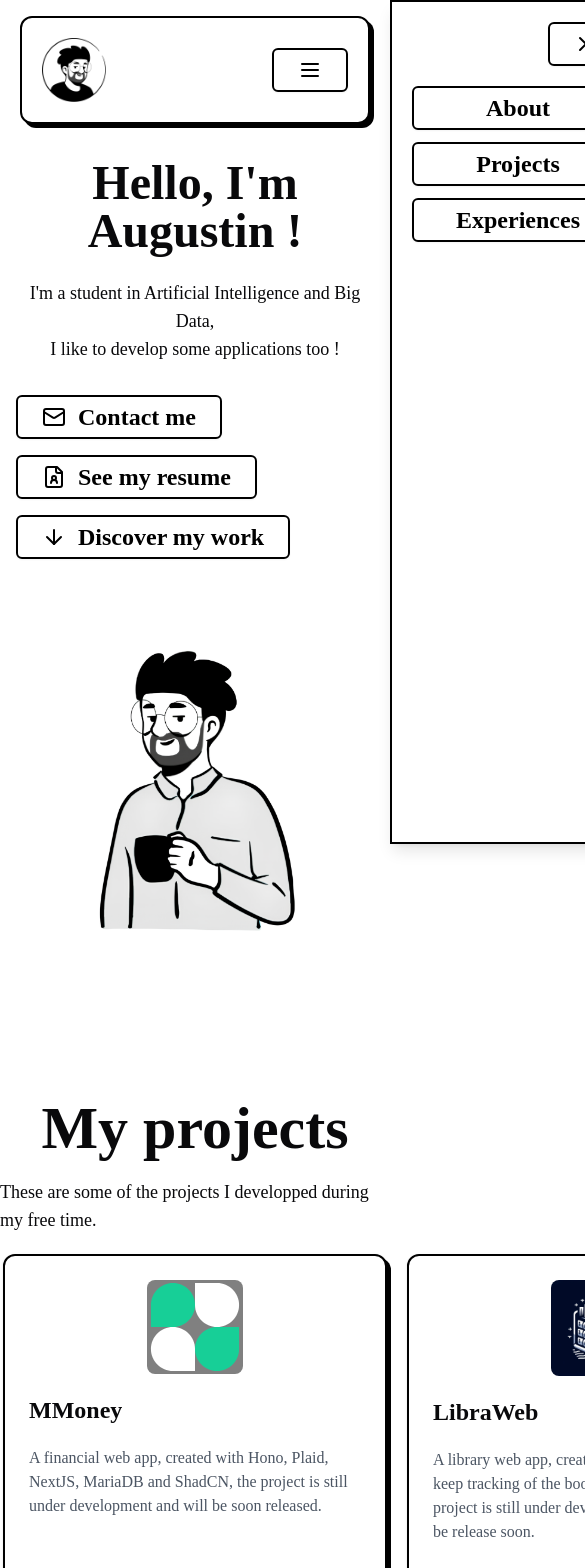
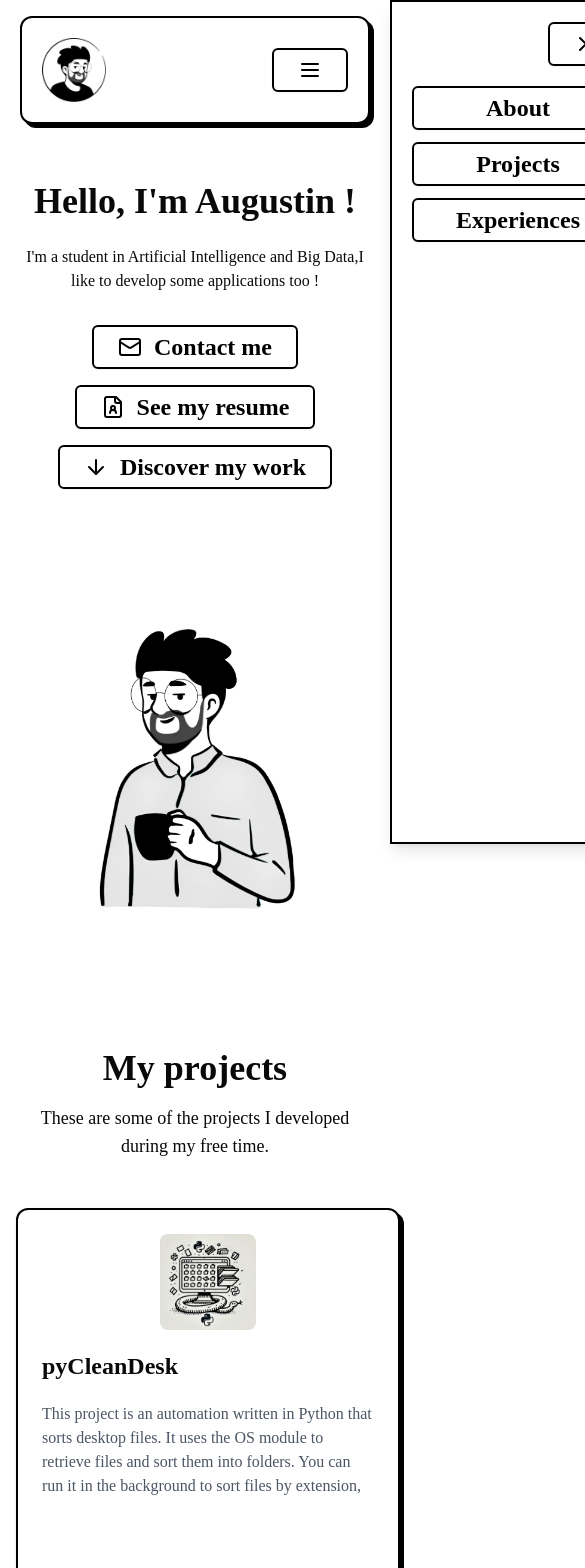
Before and after one commit to augustin-laurent/website, a Next.js app: page / in a window 390 px wide. Shown: the top 1568 px of the page, 585 px wide, since content can reach past the window. Built offline with nearby package versions, Linux system fonts and the light colour scheme.

Commit message:
Fix various bug on mobile display, the Experiences section need to be reworked

```diff
--- a/components/About.tsx
+++ b/components/About.tsx
@@ -5,17 +5,21 @@ import { Mail, FileUser, ArrowDown } from "lucide-react";
 
 export default function About() {
   return (
-    <div className="flex justify-center items-center w-screen h-screen p-4" id="about">
+    <div
+      className="flex justify-center items-center w-full min-h-screen p-4 order-1 md:order-none"
+      id="about"
+    >
       <div className="flex flex-col md:flex-row justify-center items-center max-w-7xl w-full">
         <div className="text-center md:text-left md:w-1/2 mb-12 md:mb-0 md:pr-12">
-          <h1 className="text-5xl md:text-6xl font-bold mb-6">
+          <h1 className="text-4xl sm:text-5xl md:text-6xl font-bold mb-6">
             Hello, I&apos;m Augustin !
           </h1>
-          <p className="text-lg md:text-xl mb-8">
+          <p className="text-base sm:text-lg md:text-xl mb-8">
             I&apos;m a student in Artificial Intelligence and Big Data,
-            <br />I like to develop some applications too !
+            <br className="hidden sm:inline" />I like to develop some
+            applications too !
           </p>
-          <div className="flex flex-col md:flex-row space-y-4 md:space-y-0 md:space-x-5">
+          <div className="flex flex-col md:flex-row items-center space-y-4 sm:space-y-0 md:space-x-5">
             <Button
               icon={Mail}
               iconPosition="left"
@@ -36,7 +40,7 @@ export default function About() {
             />
           </div>
         </div>
-        <div className="md:w-1/2 flex justify-center items-center md:pl-12">
+        <div className="md:w-1/2 w-full sm:w-2/3 flex justify-center items-center md:pl-12 mt-12 md:mt-0">
           <Image
             src="/coffee.png"
             width={500}
--- a/components/Contact.tsx
+++ b/components/Contact.tsx
@@ -7,7 +7,7 @@ import { Github, Book, Linkedin } from "lucide-react";
 
 export default function Contact() {
   return (
-    <div className="flex flex-row w-screen h-screen justify-center items-center gap-5 md:gap-20" id="contact">
+    <div className="flex md:flex-row flex-col w-screen h-screen justify-center items-center gap-5 md:gap-20" id="contact">
       <div className="flex flex-col gap-5">
         <div className="flex flex-col gap-5 items-center text-center md:text-left">
           <h2 className="text-3xl font-bold">Reach out for more?</h2>
@@ -33,7 +33,7 @@ export default function Contact() {
           />
         </div>
       </div>
-      <div className="w-1/4">
+      <div className="md:w-1/4">
         <ContactForm />
       </div>
     </div>
--- a/components/Projects.tsx
+++ b/components/Projects.tsx
@@ -2,17 +2,14 @@ import Card from "@/components/Card";
 
 export default function Projects() {
   return (
-    <div
-      className="flex flex-col w-screen h-screen justify-center items-center"
-      id="projects"
-    >
-      <div className="flex flex-col justify-center items-center py-5 space-y-5">
-        <h2 className="text-6xl font-bold ">My projects</h2>
-        <p className="text-lg md:text-xl">
-          These are some of the projects I developped during my free time.
+    <div className="container mx-auto px-4 py-16 md:py-24" id="projects">
+      <div className="text-center mb-12">
+        <h2 className="text-4xl md:text-6xl font-bold mb-4">My projects</h2>
+        <p className="text-lg md:text-xl max-w-2xl mx-auto">
+          These are some of the projects I developed during my free time.
         </p>
       </div>
-      <div className="flex flex-row  justify-center items-center space-x-5">
+      <div className="flex flex-col md:flex-row flex-wrap justify-center items-center gap-8">
         <Card
           imageURL="/pydesk.webp"
           imageDescription="pyCleanDesk Project Image"
```
